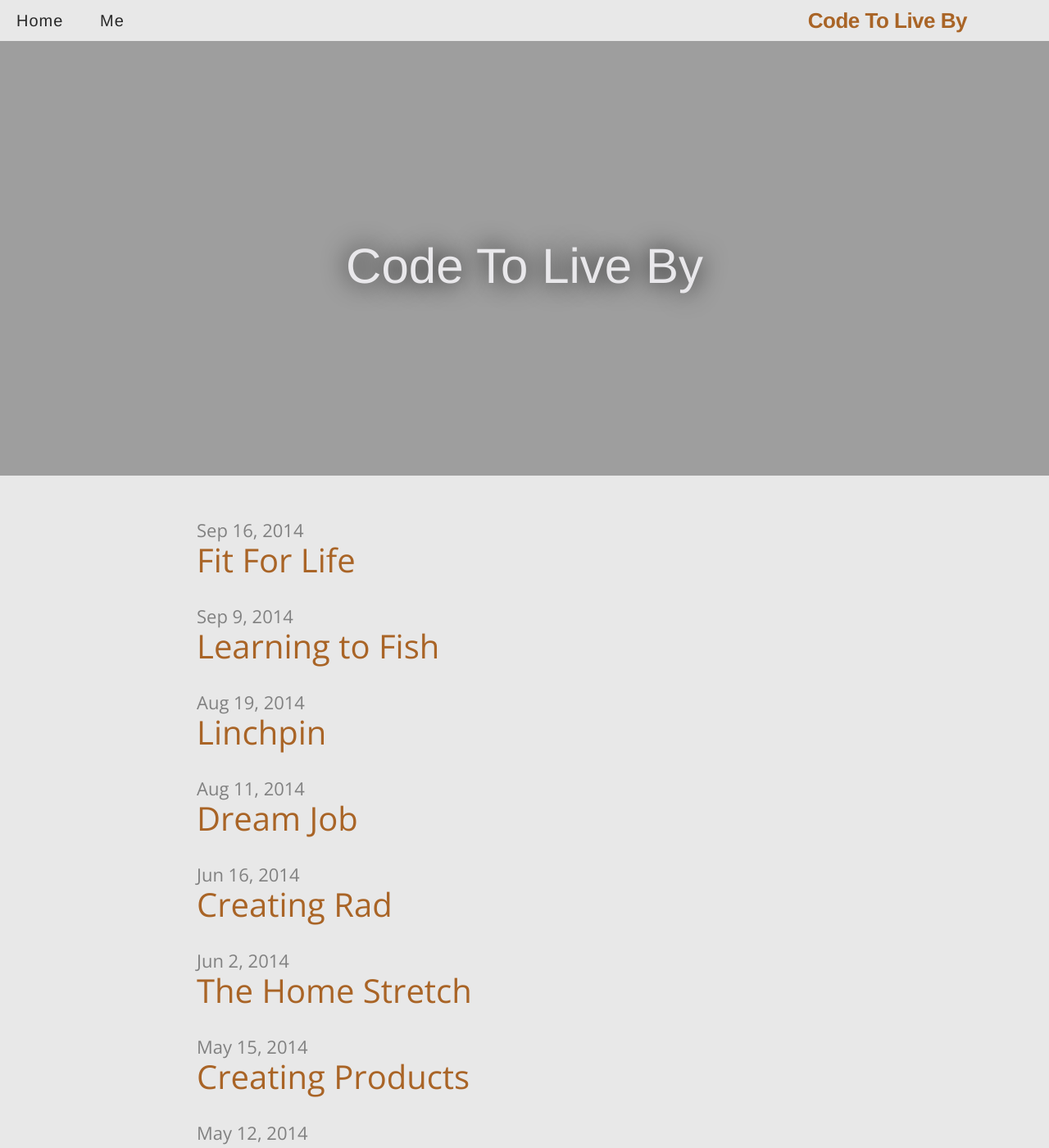
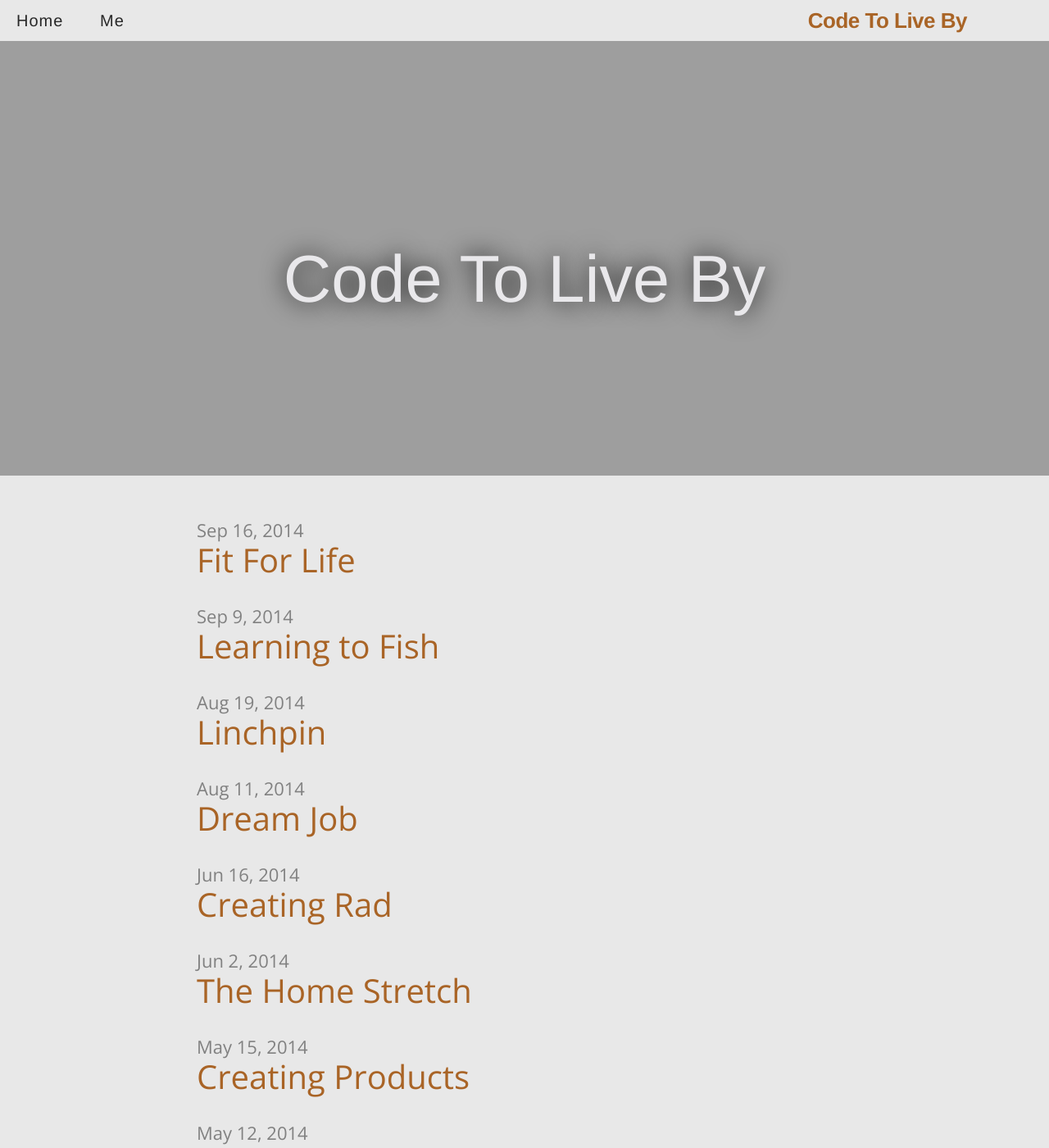
Before and after one commit to shawnlknight/blog, a Jekyll site: the page built from index.html, in a window 1280 px wide and 1400 px high. Shown: the whole window at 82% size. Built offline with Jekyll 4.4.1, drawn with Linux system fonts in a browser that asks for light colours; some web fonts are replaced; the list of posts is cut into pages by our own code.

Commit message:
Update main.css

```diff
--- a/css/main.css
+++ b/css/main.css
@@ -111,7 +111,7 @@
 .jumbotron h1 {
   color: rgb(233, 232, 235);
   padding-top: 250px;
-  font-size: 60px;
+  font-size: 4.5em;
   font-family: "Signika Negative", Helvetica, Arial, sans-serif;
   text-shadow: rgb(0, 0, 0) 0px 0px 30px;
 }
```
